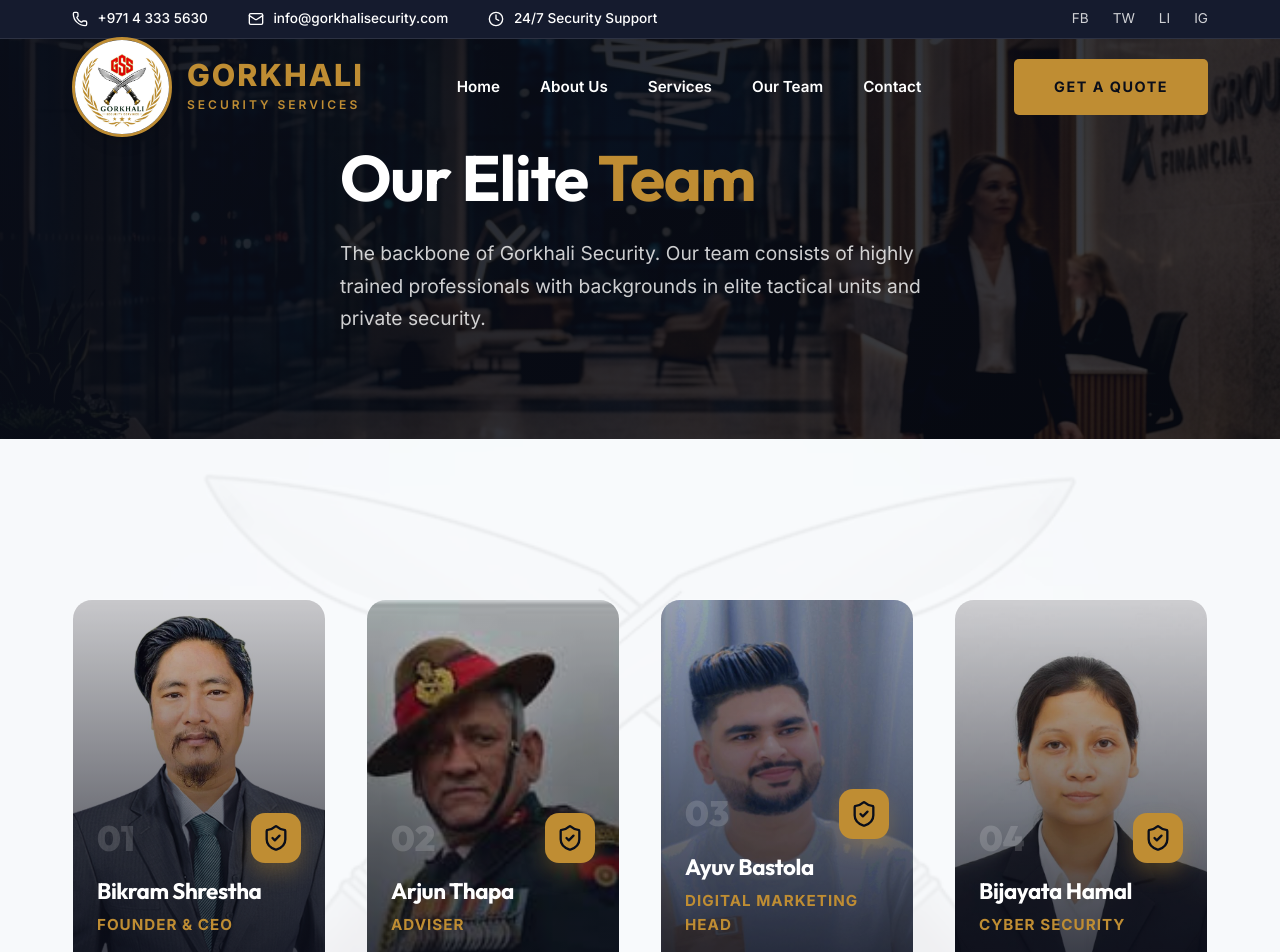
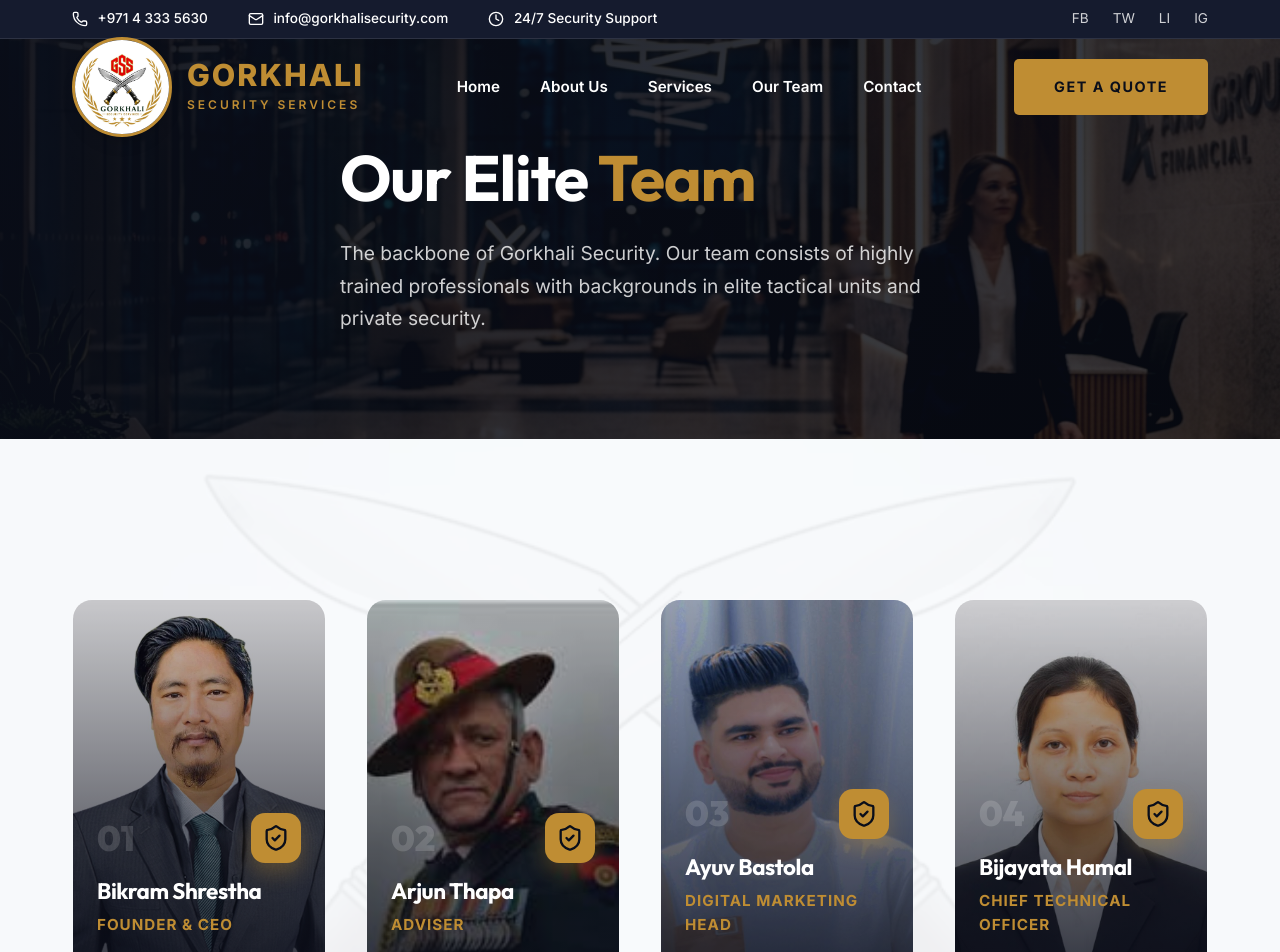
Before and after one commit to sabin876/Gorkhali-Security-Services, a React (Vite) app: page /team in a window 1280 px wide. Shown: the top 952 px of the page. Built offline with nearby package versions, Linux system fonts and the light colour scheme.

Commit message:
Update Bijayata Hamal role to CTO and implement smooth scroll for Our Team link

```diff
--- a/src/components/Header.jsx
+++ b/src/components/Header.jsx
@@ -63,7 +63,7 @@ const Header = ({ isScrolled }) => {
               <li><HashLink smooth to="/#home">Home</HashLink></li>
               <li><HashLink smooth to="/#about">About Us</HashLink></li>
               <li><HashLink smooth to="/#services">Services</HashLink></li>
-              <li><Link to="/team">Our Team</Link></li>
+              <li><HashLink smooth to="/team#team">Our Team</HashLink></li>
               <li><Link to="/contact">Contact</Link></li>
             </ul>
 
@@ -90,7 +90,7 @@ const Header = ({ isScrolled }) => {
                   { to: "/#home", label: "Home" },
                   { to: "/#about", label: "About Us" },
                   { to: "/#services", label: "Services" },
-                  { to: "/team", label: "Our Team", isLink: true },
+                  { to: "/team#team", label: "Our Team" },
                   { to: "/contact", label: "Contact", isLink: true }
                 ].map((link, i) => (
                   <motion.li
--- a/src/components/Team.jsx
+++ b/src/components/Team.jsx
@@ -59,7 +59,7 @@ const Team = () => {
     },
     {
       name: "Bijayata Hamal",
-      role: "Cyber Security",
+      role: "Chief Technical Officer",
       image: cyberSecurityImg
     }
   ];
```
